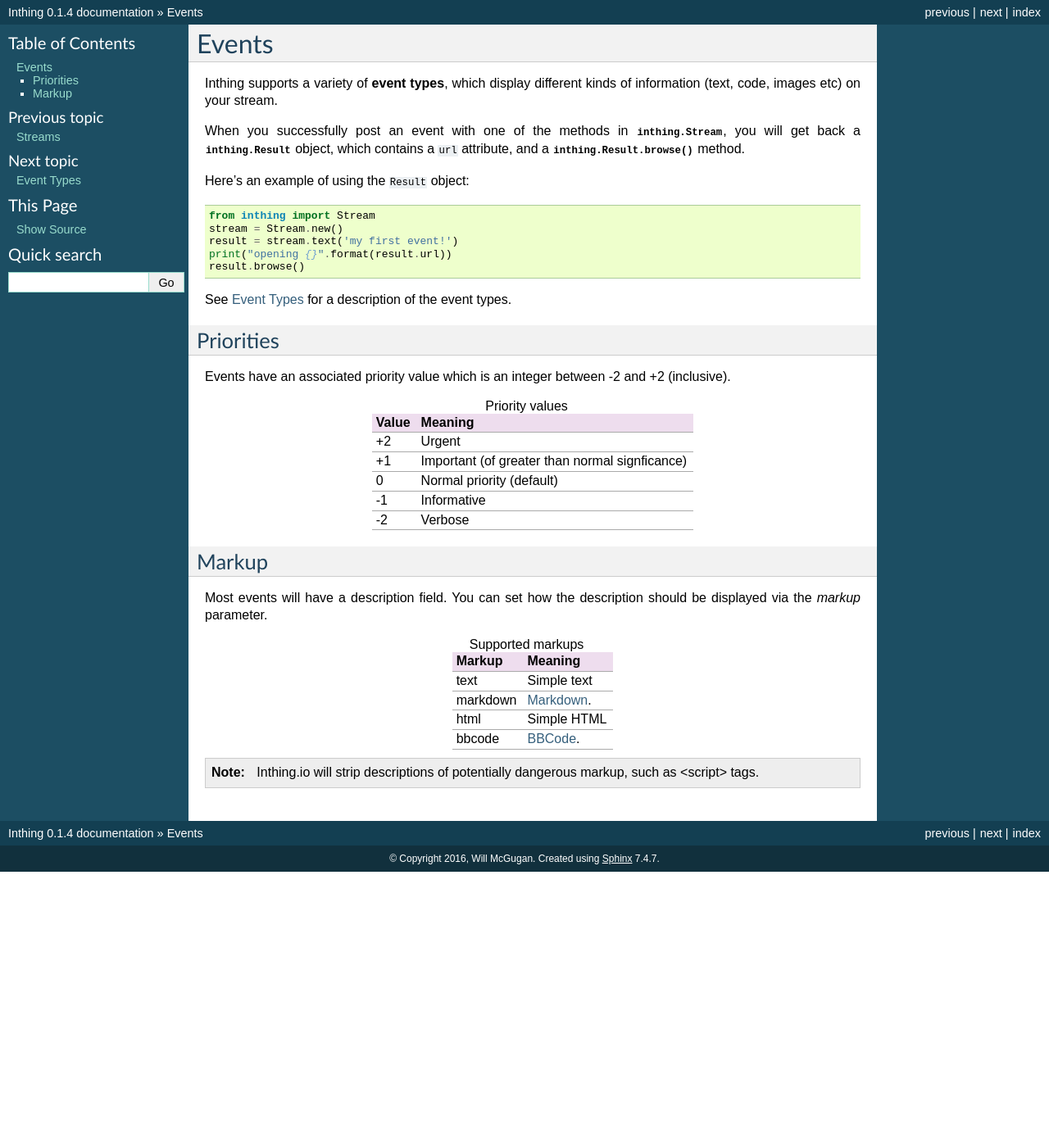
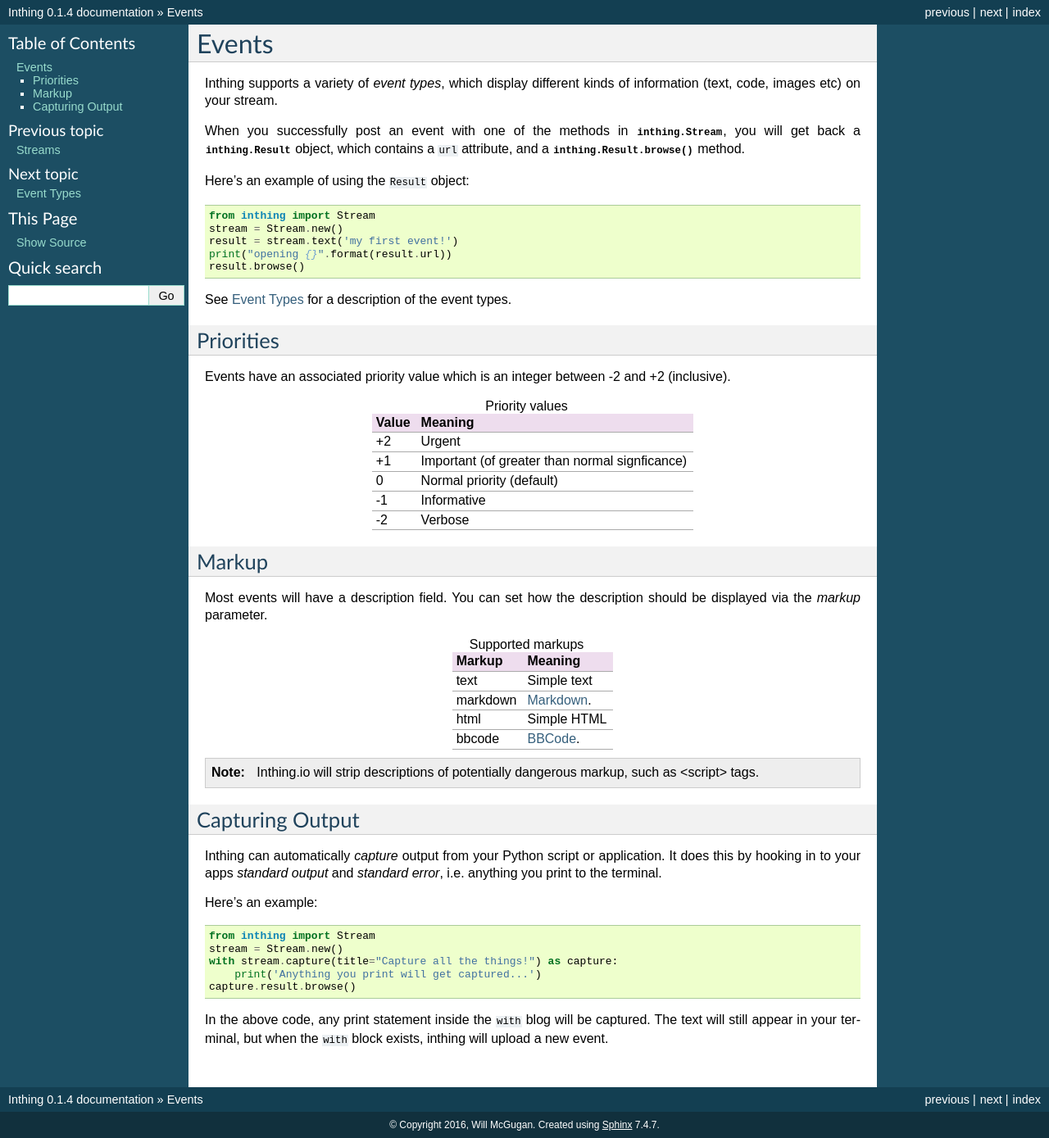
Before and after one commit to willmcgugan/inthing, a Sphinx documentation site: the page built from docs/events.rst, in a window 1280 px wide. Shown: the whole page at 82% size. Built offline with Sphinx 7.4.7, drawn with Linux system fonts in a browser that asks for light colours; before the commit the page ends 1064 px from its top, so only the background shows below that.

Commit message:
capture docs

```diff
--- /dev/null
+++ b/capture.py
@@ -0,0 +1,5 @@
+from inthing import Stream
+s = Stream.new()
+with Stream.new().capture('example') as capture:
+    print('hello')
+capture.result.browse()
--- a/docs/events.rst
+++ b/docs/events.rst
@@ -3,7 +3,7 @@
 Events
 ======
 
-Inthing supports a variety of **event types**, which display different kinds of information (text, code, images etc) on your stream.
+Inthing supports a variety of *event types*, which display different kinds of information (text, code, images etc) on your stream.
 
 When you successfully post an event with one of the methods in :class:`inthing.Stream`, you will get back a :class:`inthing.Result` object, which contains a ``url`` attribute, and a :func:`inthing.Result.browse` method.
 
@@ -51,3 +51,18 @@
    ========  ==================================================
 
 .. note:: Inthing.io will strip descriptions of potentially dangerous markup, such as <script> tags.
+
+Capturing Output
+----------------
+
+Inthing can automatically *capture* output from your Python script or application. It does this by hooking in to your apps *standard output* and *standard error*, i.e. anything you print to the terminal.
+
+Here's an example::
+
+    from inthing import Stream
+    stream = Stream.new()
+    with stream.capture(title="Capture all the things!") as capture:
+        print('Anything you print will get captured...')
+    capture.result.browse()
+
+In the above code, any print statement inside the ``with`` blog will be captured. The text will still appear in your terminal, but when the ``with`` block exists, inthing will upload a new event.
```
